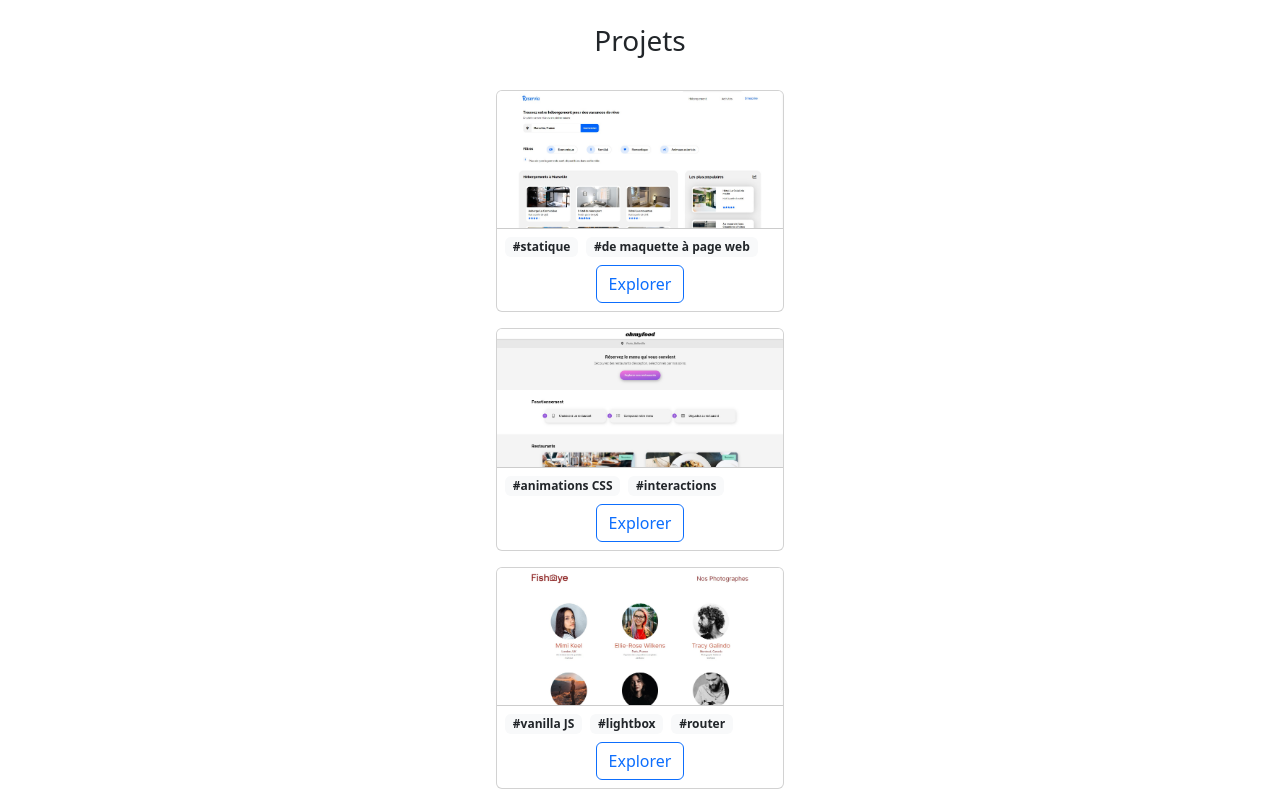
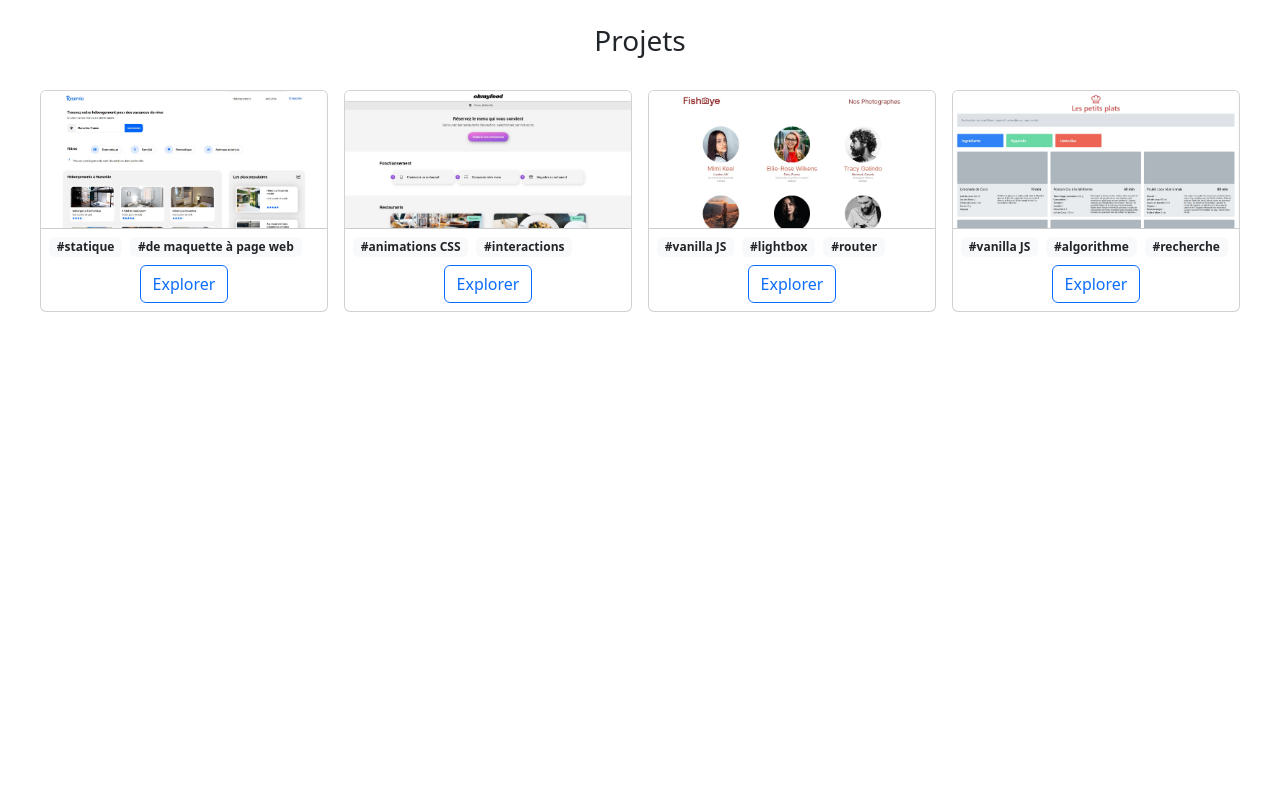
Before and after one commit to timothegonin/portfolio, a React (Create React App) app: page / in a window 1280 px wide. Shown: the part 800-1591 px from the top of the page. Built offline with nearby package versions, Linux system fonts and the light colour scheme.

Commit message:
📱 project cards layout

```diff
--- a/src/container/Projects.jsx
+++ b/src/container/Projects.jsx
@@ -28,9 +28,13 @@ const Projects = () => {
 			<span className="visually-hidden">Chargement...</span>
 		</Spinner>
 	) : (
-		<section className="mb-4">
+		<section className="mb-4 h-100">
 			<h3 className="py-4">Projets</h3>
-			<Stack className="align-items-center" gap={3}>
+			<Stack
+				className="flex-wrap justify-content-center"
+				direction="horizontal"
+				gap={3}
+			>
 				{projectsData.map((project) => (
 					<ProjectCard
 						key={project.id}
```
